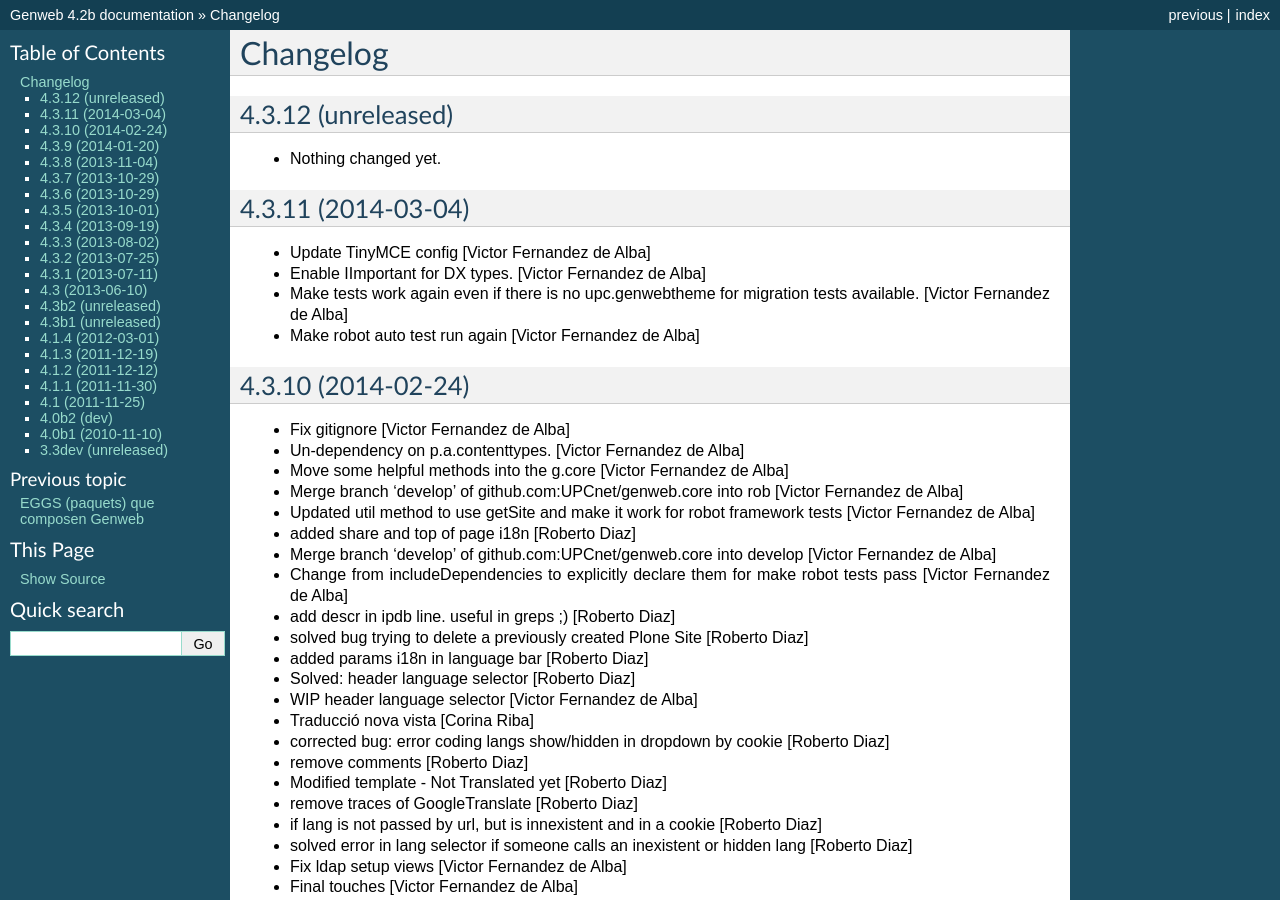
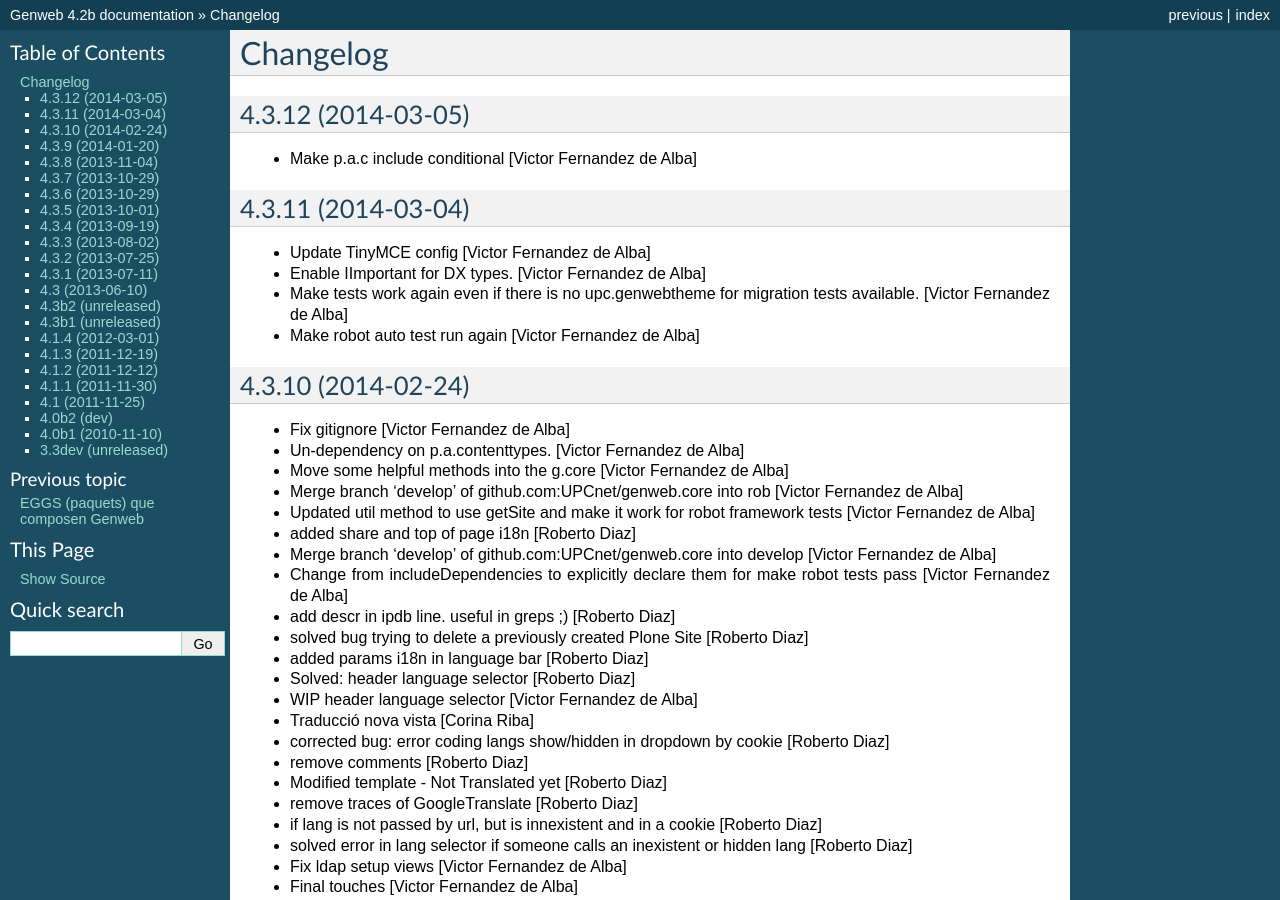
Before and after one commit to UPCnet/genweb.core, a Sphinx documentation site: the page built from docs/HISTORY.rst, in a window 1280 px wide and 900 px high. Built offline with Sphinx 7.4.7, drawn with Linux system fonts in a browser that asks for light colours.

Commit message:
Preparing release 4.3.12

```diff
--- a/docs/HISTORY.rst
+++ b/docs/HISTORY.rst
@@ -1,11 +1,10 @@
 Changelog
 =========
 
-4.3.12 (unreleased)
+4.3.12 (2014-03-05)
 -------------------
 
-- Nothing changed yet.
-
+* Make p.a.c include conditional [Victor Fernandez de Alba]
 
 4.3.11 (2014-03-04)
 -------------------
--- a/setup.py
+++ b/setup.py
@@ -1,7 +1,7 @@
 from setuptools import setup, find_packages
 import os
 
-version = '4.3.12.dev0'
+version = '4.3.12'
 
 README = open("README.rst").read()
 HISTORY = open(os.path.join("docs", "HISTORY.rst")).read()
```
